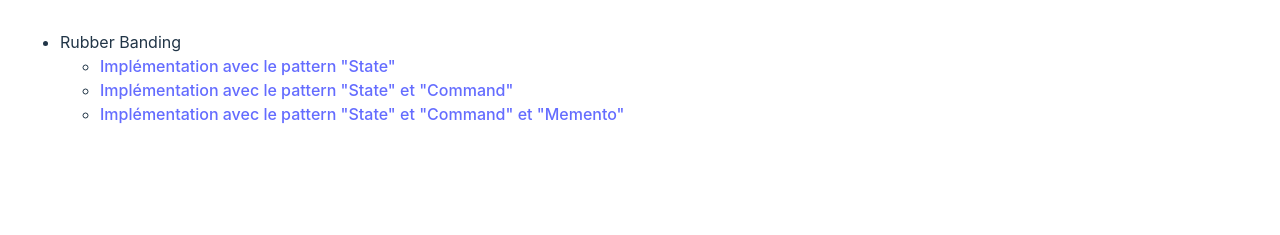
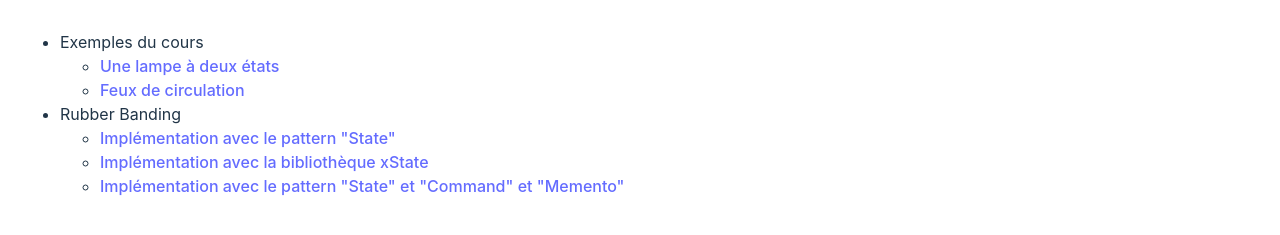
Before and after one commit to melanie6081/statechartsJS_Undo_Enonce, a website built with Vite: page index.html in a window 1280 px wide. Shown: the part 95-330 px from the top of the page. Built offline with nearby package versions, Linux system fonts and the light colour scheme.

Commit message:
first commit

```diff
--- a/index.html
+++ b/index.html
@@ -8,10 +8,16 @@
   <body>
     <h1>Implémentation des StateCharts en javascript</h1>
     <ul>
+      <li>Exemples du cours
+        <ul>
+          <li><a href="xStateLamp.html">Une lampe à deux états</a></li>
+          <li><a href="xStateTrafficLights.html">Feux de circulation</a></li>
+        </ul>
+      </li>
       <li>Rubber Banding
         <ul>
           <li><a href="statePatternRubberBanding.html">Implémentation avec le pattern "State"</a></li>
-          <li><a href="statePatternRubberBanding2.html">Implémentation avec le pattern "State" et "Command"</a></li>
+          <li><a href="xStateRubberBanding.html">Implémentation avec la bibliothèque xState</a></li>
           <li><a href="statePatternRubberBanding3.html">Implémentation avec le pattern "State" et "Command" et "Memento"</a></li>
         </ul>
       </li>
--- a/package.json
+++ b/package.json
@@ -12,6 +12,8 @@
     "vite": "^4.4.5"
   },
   "dependencies": {
-    "konva": "^9.2.1"
+    "konva": "^9.2.1",
+    "xstate": "^4.38.2",
+    "@xstate/inspect": "^0.8.0"
   }
 }
--- a/style.css
+++ b/style.css
@@ -69,7 +69,7 @@ button {
   font-size: 1em;
   font-weight: 500;
   font-family: inherit;
-  background-color: #1a1a1a;
+  background-color: #d3bfbf;
   cursor: pointer;
   transition: border-color 0.25s;
 }
```
Also changed, not shown: statePatternRubberBanding.html (+1 -1 lines), statePatternRubberBanding.js (+10 -11 lines), 1 other file.
